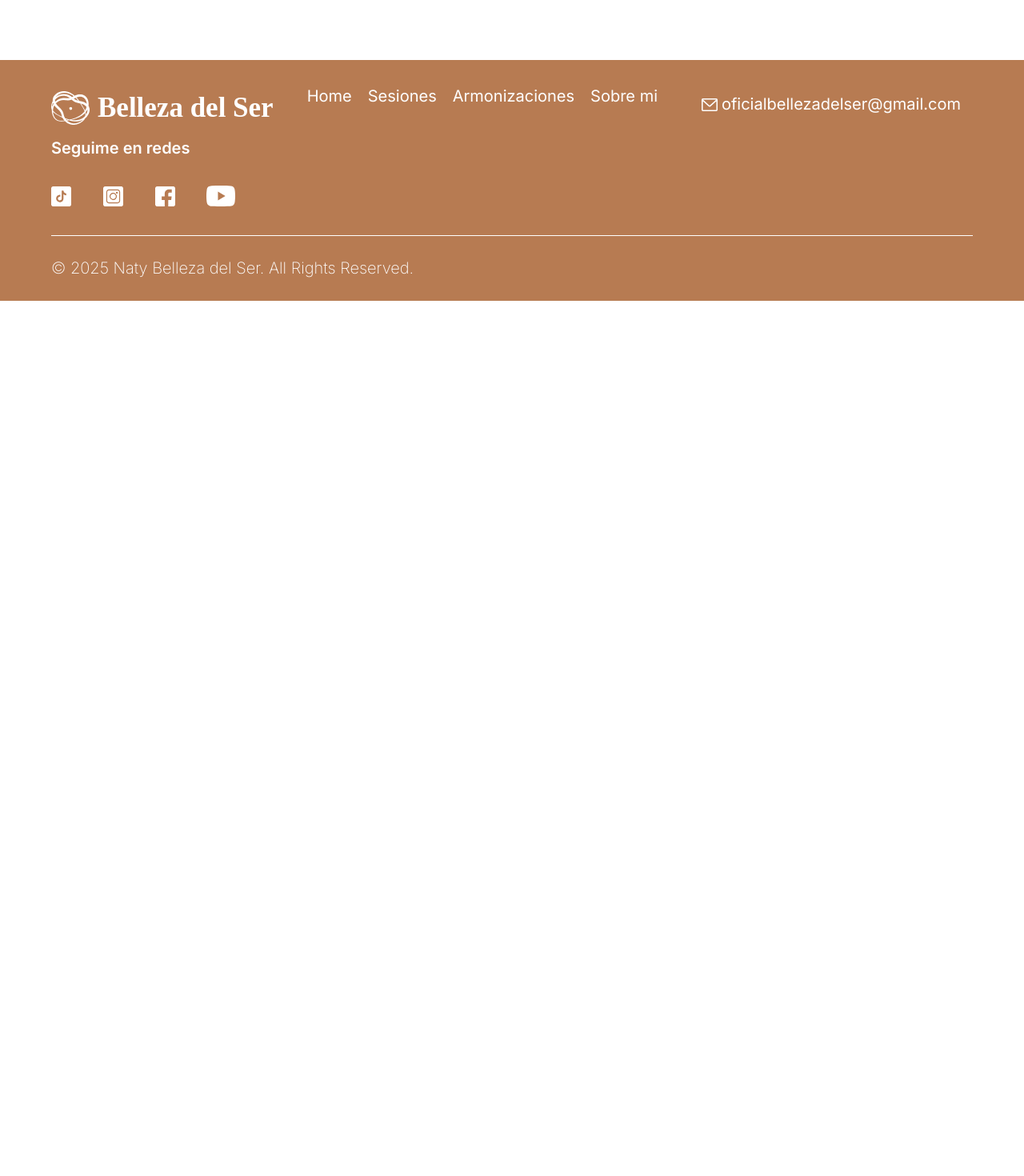
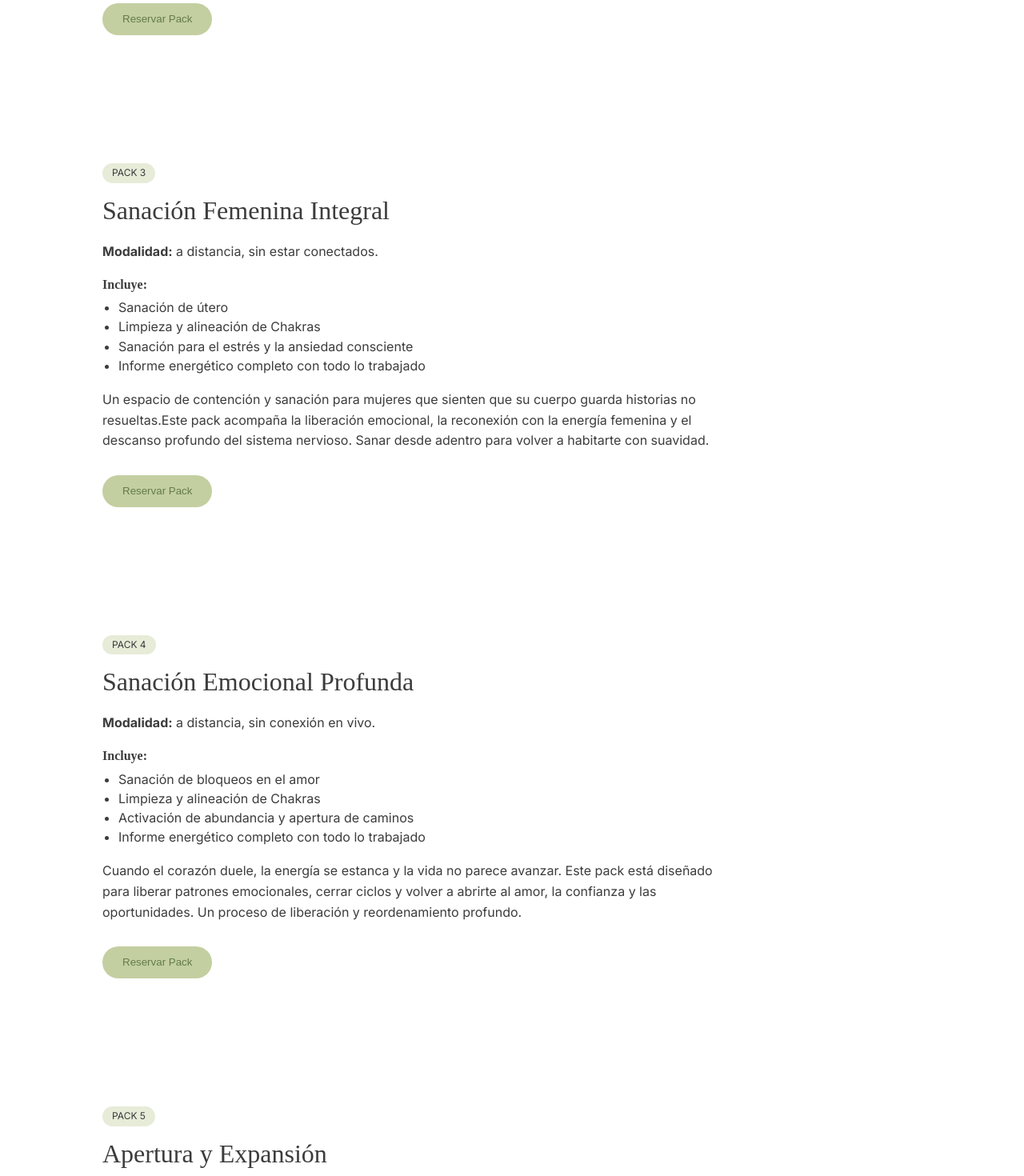
Before and after one commit to AlexisBazila/bellezadelser, a React (Vite) app: page /packs in a window 1280 px wide. Shown: the part 1880-3350 px from the top of the page at 80% size. Before the commit the page ends 2256 px from the top, so only its background shows below. Built offline with nearby package versions, Linux system fonts and the light colour scheme; a small style sheet from the web is missing; a web font is replaced by a local one.

Commit message:
ajustes packs

```diff
--- a/src/components/PackCard/PackCard.css
+++ b/src/components/PackCard/PackCard.css
@@ -1,18 +1,16 @@
 .pack-card {
   padding: 80px 10%;
   background-color: #fff;
-    color: #3C3C3C;
-
+  color: #3c3c3c;
 }
 
 .pack-container {
   max-width: 800px;
-
 }
 
 /* Código */
 .pack-code {
-    background-color: #E7ECD9;
+  background-color: #e7ecd9;
   padding: 5px 12px;
   border-radius: 20px;
   font-size: 12px;
@@ -27,7 +25,7 @@
 .pack-title {
   font-size: 32px;
   margin-bottom: 20px;
-    color: #3C3C3C;
+  color: #3c3c3c;
 }
 
 /* Modalidad */
@@ -44,7 +42,7 @@
 
 .pack-includes li {
   margin-bottom: 5px;
-    color: #3C3C3C;
+  color: #3c3c3c;
   font-family: "Inter", sans-serif;
   font-optical-sizing: auto;
   font-weight: 400;
@@ -54,7 +52,15 @@
 .pack-description {
   margin-top: 20px;
   line-height: 1.6;
-    color: #3C3C3C;
+  color: #3c3c3c;
+}
+.pack-description p {
+  margin: 0 0 12px 0;
+  line-height: 1.6;
+}
+
+.pack-description p:last-child {
+  margin-bottom: 0;
 }
 
 /* Botón */
@@ -63,19 +69,20 @@
 }
 
 .reserve-btn {
-    background-color: #C3CFA1;
+  background-color: #c3cfa1;
   border: none;
   padding: 12px 25px;
   border-radius: 25px;
   cursor: pointer;
-    color: #647B4D;
-    transition: background-color 0.3s ease, color 0.3s ease;
+  color: #647b4d;
+  transition:
+    background-color 0.3s ease,
+    color 0.3s ease;
 }
 
 .reserve-btn:hover {
-
-    color: #C3CFA1;
-    background-color: #647B4D;
+  color: #c3cfa1;
+  background-color: #647b4d;
 }
 
 /* Step container */
--- a/src/components/PackCard/PackCard.jsx
+++ b/src/components/PackCard/PackCard.jsx
@@ -53,7 +53,13 @@ Disponibilidad horaria:`;
         </div>
 
         {/* Descripción */}
-        <p className="pack-description">{description}</p>
+        <div className="pack-description">
+          {Array.isArray(description) ? (
+            description.map((parrafo, i) => <p key={i}>{parrafo}</p>)
+          ) : (
+            <p>{description}</p>
+          )}
+        </div>
 
         {/* 🔥 STEP 1 */}
         {step === 1 && (
@@ -100,38 +106,32 @@ Disponibilidad horaria:`;
         {/* 🔥 STEP 3 → pago */}
         {step === 3 && sessionType && (
           <div className="pack-step">
-            <h3>Selecciona el medio de pago</h3>
+            {/* <h3>Selecciona el medio de pago</h3> */}
 
-            <div className="pack-buttons">
-              {/* WhatsApp */}
+            <div className="buttonStore centeredButtons">
               {links[sessionType]?.latam && (
+                <div className="paymentOption">
+                  <span className="paymentLabel">Argentina</span>
+
                   <FirstButton
-                  caption={
-                    <>
-                      <span>Argentina</span>
-                      <br />
-                      <span>Reservar por WhatsApp</span>
-                    </>
-                  }
+                    caption="Reservar por WhatsApp"
                     link={generateWhatsAppLink(
                       sessionType === "online" ? "en vivo" : "a distancia",
                     )}
                     newTab={true}
                   />
+                </div>
               )}
 
-              {/* Internacional */}
               {links[sessionType]?.world && (
+                <div className="paymentOption">
+                  <span className="paymentLabel">Internacional</span>
+
                   <FirstButton
-                  caption={
-                    <>
-                      <span>Internacional</span>
-                      <br />
-                      <span>PayPal / Tarjeta</span>
-                    </>
-                  }
+                    caption="PayPal / Tarjeta"
                     link={links[sessionType].world}
                   />
+                </div>
               )}
             </div>
 
--- a/src/pages/SesionBelleza.jsx
+++ b/src/pages/SesionBelleza.jsx
@@ -2,6 +2,7 @@ import HeroSession from "../layouts/HeroSession/HeroSession";
 import ProductDescriptionSection from "../layouts/ProductDescritpionSection/ProductDescriptionSection";
 import SesionBellezaImagen from "../assets/images/sesionBelleza.png";
 import SesionSections from "../components/SesionSections/SesionSections";
+import SessionCalendarSection from "../layouts/SessionCalendarSection/SessionCalendarSection";
 
 function SesionBelleza() {
   return (
@@ -181,6 +182,15 @@ function SesionBelleza() {
             },
           ]}
         />
+        <SessionCalendarSection
+          links={{
+            distance: {
+              latam: true,
+              world: "https://calendly.com/bellezadelseroficial/",
+            },
+          }}
+          sessionName="Reiki Oncológico"
+        />
       </div>
     </>
   );
--- a/src/pages/SesionsPack.jsx
+++ b/src/pages/SesionsPack.jsx
@@ -17,12 +17,10 @@ function SesionsPack() {
           "Sesión de Registros Akáshicos (guía y comprensión del alma)",
           "Informe energético completo con todo lo trabajado",
         ]}
-        description="Cuando la energía se ordena y la conciencia se expande, todo empieza a encajar. Este pack combina sanación energética y lectura de conciencia para acompañarte a equilibrar tu campo energético y comprender los aprendizajes que estás atravesando."
+        description={[
+          "Cuando la energía se ordena y la conciencia se expande, todo empieza a encajar. Este pack combina sanación energética y lectura de conciencia para acompañarte a equilibrar tu campo energético y comprender los aprendizajes que estás atravesando.",
+        ]}
         links={{
-          online: {
-            latam: true,
-            world: "https://calendly.com/bellezadelseroficial/1",
-          },
           distance: {
             latam: true,
             world: "https://calendly.com/bellezadelseroficial/1",
@@ -40,15 +38,106 @@ function SesionsPack() {
           "Sanación para el estrés y la ansiedad consciente",
           "Informe energético completo con todo lo trabajado",
         ]}
-        description="Cuando el cuero está en alerta y la mente no descansa, la energía pide orden.
-Este pack es ideal para bajar el ruido interno, liberar tensión acumulada y volver a un estado de calma y equilibrio.
-Un primer paso profundo para resetear tu energía y recuperar claridad."
+        description={[
+          "Cuando el cuero está en alerta y la mente no descansa, la energía pide orden.",
+          "Este pack es ideal para bajar el ruido interno, liberar tensión acumulada y volver a un estado de calma y equilibrio.",
+          "Un primer paso profundo para resetear tu energía y recuperar claridad.",
+        ]}
         links={{
-          online: {
+          distance: {
             latam: true,
             world: "https://calendly.com/bellezadelseroficial/1",
           },
+        }}
+      />
+
+      <PackCard
+        code="PACK 3"
+        title="Sanación Femenina Integral"
+        modalidad="a distancia, sin estar conectados."
+        sessionName="Sanación Femenina Integral"
+        includes={[
+          "Sanación de útero",
+          "Limpieza y alineación de Chakras",
+          "Sanación para el estrés y la ansiedad consciente",
+          "Informe energético completo con todo lo trabajado",
+        ]}
+        description={[
+          "Un espacio de contención y sanación para mujeres que sienten que su cuerpo guarda historias no resueltas.Este pack acompaña la liberación emocional, la reconexión con la energía femenina y el descanso profundo del sistema nervioso. Sanar desde adentro para volver a habitarte con suavidad.",
+        ]}
+        links={{
           distance: {
+            latam: true,
+            world: "https://calendly.com/bellezadelseroficial/1",
+          },
+        }}
+      />
+
+      <PackCard
+        code="PACK 4"
+        title="Sanación Emocional Profunda"
+        modalidad="a distancia, sin conexión en vivo."
+        sessionName="Sanación Emocional Profunda"
+        includes={[
+          "Sanación de bloqueos en el amor",
+          "Limpieza y alineación de Chakras",
+          "Activación de abundancia y apertura de caminos",
+          "Informe energético completo con todo lo trabajado",
+        ]}
+        description={[
+          "Cuando el corazón duele, la energía se estanca y la vida no parece avanzar. Este pack está diseñado para liberar patrones emocionales, cerrar ciclos y volver a abrirte al amor, la confianza y las oportunidades. Un proceso de liberación y reordenamiento profundo.",
+        ]}
+        links={{
+          distance: {
+            latam: true,
+            world: "https://calendly.com/bellezadelseroficial/1",
+          },
+        }}
+      />
+
+      <PackCard
+        code="PACK 5"
+        title="Apertura y Expansión"
+        modalidad="a distancia, sin conexión en vivo."
+        sessionName="Apertura y Expansión"
+        includes={[
+          "Activación de abundancia y apertura de caminos",
+          "Limpieza energética de espacios",
+          "Limpieza y alineación de Chakras",
+          "Informe energético completo con todo lo trabajado",
+        ]}
+        description={[
+          "Ideal para momentos de cambio, mudanzas, nuevos proyectos o estancamientos prolongados. Este pack limpia, ordena y activa la energía personal y del espacio para que la vida vuelva a fluir con claridad y expansión. Cuando la energía se ordena, los caminos se abren.",
+        ]}
+        links={{
+          distance: {
+            latam: true,
+            world: "https://calendly.com/bellezadelseroficial/1",
+          },
+        }}
+      />
+
+      <PackCard
+        code="PACK 6"
+        title="Acompañamiento Holístico"
+        modalidad="online (Zoom o Videollamada)"
+        sessionName="Acompañamiento Holístico"
+        includes={[
+          "Activación de abundancia y apertura de caminos",
+          "Limpieza energética de espacios",
+          "Limpieza y alineación de Chakras",
+          "Informe energético completo con todo lo trabajado",
+        ]}
+        description={[
+          "El acompañamiento holístico es un proceso de 4 sesiones diseñado para personas que necesitan continuidad, contención y guía consciente para atravesar un momento de cambio, bloqueo o transformación personal.",
+
+          "No es una sesión aislada. ",
+          "Es un espacio de acompañamiento integral, donde se trabaja la energía, las emociones, la mente y la conciencia, respetando el ritmo de cada persona.",
+
+          "Este proceso permite profundizar, sostener y dar seguimiento a lo que en una sola sesión quedaría incompleto.",
+        ]}
+        links={{
+          online: {
             latam: true,
             world: "https://calendly.com/bellezadelseroficial/1",
           },
```
Lines whose indentation alone changed are shown as unchanged.
